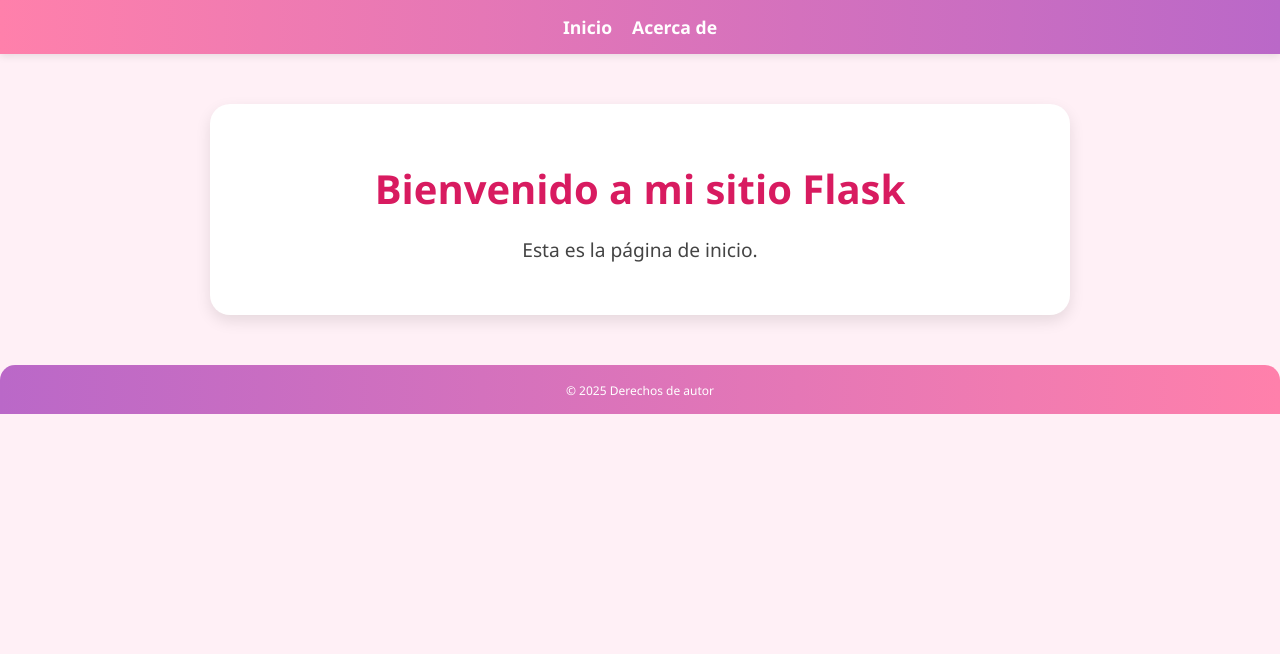
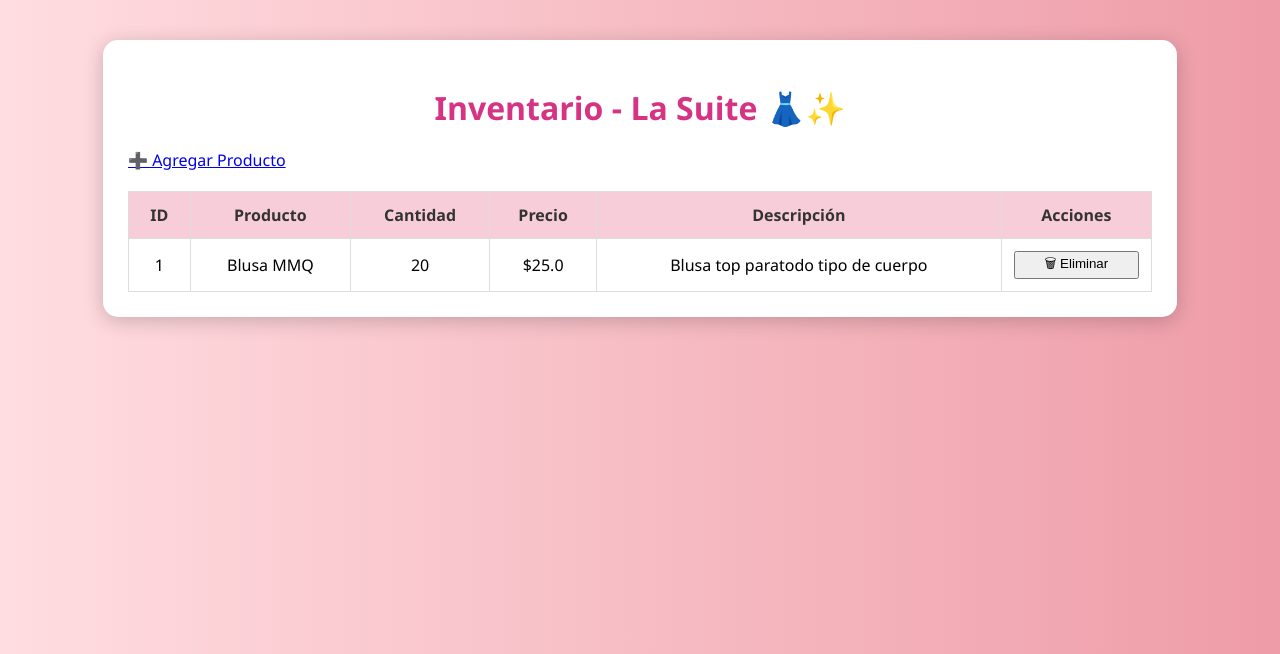
Before and after one commit to Estefania25A/Proyecto, a Flask app: page / in a window 1280 px wide. Shown: the top 654 px of the page. Run offline with Flask 3, Linux system fonts and the light colour scheme; data comes from the database, SQL or seed files in the repository; both versions use the stored data as it was after the commit.

Commit message:
Actualizado semana 11

```diff
--- a/app.py
+++ b/app.py
@@ -1,14 +1,71 @@
-from flask import Flask, render_template
+from flask import Flask, render_template, request, redirect, url_for
+import sqlite3
+from inventario import Producto, Inventario
 
 app = Flask(__name__)
 
+# Crear instancia de inventario en memoria
+inventario = Inventario()
+
+# --- Inicializar base de datos ---
+def init_db():
+    conn = sqlite3.connect("inventario.db")
+    cursor = conn.cursor()
+    cursor.execute("""
+        CREATE TABLE IF NOT EXISTS productos (
+            id INTEGER PRIMARY KEY AUTOINCREMENT,
+            nombre TEXT NOT NULL,
+            cantidad INTEGER NOT NULL,
+            precio REAL NOT NULL,
+            descripcion TEXT
+        )
+    """)
+    conn.commit()
+    conn.close()
+
+# --- Ruta principal ---
 @app.route("/")
 def index():
-    return render_template("index.html", title="Inicio")
+    conn = sqlite3.connect("inventario.db")
+    cursor = conn.cursor()
+    cursor.execute("SELECT * FROM productos")
+    productos = cursor.fetchall()
+    conn.close()
+    return render_template("index.html", productos=productos)
 
-@app.route("/about")
-def about():
-    return render_template("about.html", title="Acerca de")
+# --- Agregar producto ---
+@app.route("/add", methods=["GET", "POST"])
+def add():
+    if request.method == "POST":
+        nombre = request.form["nombre"]
+        cantidad = int(request.form["cantidad"])
+        precio = float(request.form["precio"])
+        descripcion = request.form["descripcion"]
+
+        conn = sqlite3.connect("inventario.db")
+        cursor = conn.cursor()
+        cursor.execute(
+            "INSERT INTO productos (nombre, cantidad, precio, descripcion) VALUES (?, ?, ?, ?)",
+            (nombre, cantidad, precio, descripcion)
+        )
+        conn.commit()
+        conn.close()
+
+        return redirect(url_for("index"))
+
+    return render_template("add.html")
+
+# --- Eliminar producto ---
+@app.route("/delete/<int:id>", methods=["POST"])
+def delete(id):
+    conn = sqlite3.connect("inventario.db")
+    cursor = conn.cursor()
+    cursor.execute("DELETE FROM productos WHERE id=?", (id,))
+    conn.commit()
+    conn.close()
+    return redirect(url_for("index"))
+
 
 if __name__ == "__main__":
+    init_db()
     app.run(debug=True)
--- a/static/styles.css
+++ b/static/styles.css
@@ -1,85 +1,85 @@
-/* Fuente moderna y colores suaves */
 body {
-  font-family: "Poppins", "Segoe UI", Tahoma, sans-serif;
+    font-family: 'Segoe UI', Tahoma, Geneva, Verdana, sans-serif;
+    background: linear-gradient(to right, #ffdde1, #ee9ca7);
     margin: 0;
     padding: 0;
-  background: #fff0f6; /* rosita muy suave */
-  color: #444;
 }
 
-/* Header y navegación */
-.site-header {
-  background: linear-gradient(90deg, #ff80ab, #ba68c8);
-  padding: 15px 30px;
-  box-shadow: 0 2px 8px rgba(0,0,0,0.1);
+.container {
+    width: 80%;
+    margin: auto;
+    background: #fff;
+    padding: 25px;
+    margin-top: 40px;
+    border-radius: 15px;
+    box-shadow: 0 4px 20px rgba(0,0,0,0.2);
 }
 
-.nav {
-  display: flex;
-  gap: 20px;
-  justify-content: center;
+h1 {
+    text-align: center;
+    color: #d63384;
+    margin-bottom: 20px;
 }
 
-.nav a {
-  color: white;
-  text-decoration: none;
-  font-weight: bold;
-  font-size: 1.1rem;
-  transition: all 0.3s ease;
+table {
+    width: 100%;
+    border-collapse: collapse;
+    margin-top: 20px;
 }
 
-.nav a:hover {
-  color: #ffe082;
-  text-decoration: underline;
-}
-
-/* Contenedor principal */
-.container {
-  max-width: 800px;
-  margin: 50px auto;
-  padding: 30px;
-  background: white;
-  border-radius: 20px;
-  box-shadow: 0 6px 15px rgba(0,0,0,0.1);
+th, td {
+    border: 1px solid #ddd;
+    padding: 12px;
     text-align: center;
 }
 
-h1 {
-  color: #d81b60; /* rosa fuerte */
-  font-size: 2.5rem;
-  margin-bottom: 15px;
+th {
+    background: #f8cdda;
+    color: #333;
 }
 
-p {
-  font-size: 1.2rem;
-  line-height: 1.6;
+tr:nth-child(even) {
+    background: #fdf1f7;
 }
 
-/* Botón bonito */
-button, .btn {
-  background: #f48fb1;
-  border: none;
-  padding: 12px 25px;
-  border-radius: 25px;
-  font-size: 1rem;
-  font-weight: bold;
+.btn {
+    display: inline-block;
+    background: #d63384;
     color: white;
-  cursor: pointer;
-  transition: background 0.3s ease;
+    padding: 10px 15px;
+    text-decoration: none;
+    border-radius: 8px;
+    transition: 0.3s;
 }
 
-button:hover, .btn:hover {
-  background: #ec407a;
+.btn:hover {
+    background: #a61e6b;
 }
 
-/* Footer */
-.site-footer {
-  text-align: center;
-  padding: 15px;
-  background: linear-gradient(90deg, #ba68c8, #ff80ab);
-  color: white;
-  margin-top: 50px;
-  font-size: 0.9rem;
-  border-top-left-radius: 15px;
-  border-top-right-radius: 15px;
+.btn-danger {
+    background: #dc3545;
 }
+
+.btn-danger:hover {
+    background: #a71d2a;
+}
+
+.btn-cancel {
+    background: #6c757d;
+}
+
+.btn-cancel:hover {
+    background: #565e64;
+}
+
+form {
+    display: flex;
+    flex-direction: column;
+    gap: 15px;
+}
+
+input {
+    padding: 10px;
+    border: 1px solid #ccc;
+    border-radius: 8px;
+}
--- a/templates/base.html
+++ b/templates/base.html
@@ -1,28 +1,29 @@
 <!doctype html>
 <html lang="es">
 <head>
-  <meta charset="utf-8" />
-  <meta name="viewport" content="width=device-width, initial-scale=1" />
-  <title>{% block title %}{{ title or "Mi sitio Flask" }}{% endblock %}</title>
+  <meta charset="utf-8">
+  <title>{% block title %}My Suite{% endblock %}</title>
   <link rel="stylesheet" href="{{ url_for('static', filename='styles.css') }}">
-  {% block extra_css %}{% endblock %}
 </head>
 <body>
-  <header class="site-header">
-    <nav class="nav">
-      <a href="{{ url_for('index') }}">Inicio</a>
-      <a href="{{ url_for('about') }}">Acerca de</a>
-    </nav>
-  </header>
+  <nav class="nav">
+    <a href="{{ url_for('home') }}">Inicio</a>
+    <a href="{{ url_for('listar_productos') }}">Inventario</a>
+    <a href="{{ url_for('about') }}">Acerca de</a>
+  </nav>
+
+  {% with messages = get_flashed_messages(with_categories=true) %}
+    {% if messages %}
+      <div class="flash">
+        {% for cat, msg in messages %}
+          <div class="flash-item {{ cat }}">{{ msg }}</div>
+        {% endfor %}
+      </div>
+    {% endif %}
+  {% endwith %}
 
   <main class="container">
     {% block content %}{% endblock %}
   </main>
-
-  <footer class="site-footer">
-    <small>© {{ 2025 }} Derechos de autor</small>
-  </footer>
-
-  {% block extra_js %}{% endblock %}
 </body>
 </html>
--- a/templates/index.html
+++ b/templates/index.html
@@ -1,8 +1,43 @@
-{% extends "base.html" %}
+<!DOCTYPE html>
+<html lang="es">
+<head>
+    <meta charset="UTF-8">
+    <title>Inventario - La Suite 👗✨</title>
+    <link rel="stylesheet" href="{{ url_for('static', filename='styles.css') }}">
+</head>
+<body>
+    <div class="container">
+        <h1>Inventario - <span>La Suite 👗✨</span></h1>
+        <a href="{{ url_for('add') }}" class="btn-add">➕ Agregar Producto</a>
 
-{% block title %}Inicio{% endblock %}
-
-{% block content %}
-<h1>Bienvenido a mi sitio Flask </h1>
-<p>Esta es la página de inicio.</p>
-{% endblock %}
+        <table>
+            <thead>
+                <tr>
+                    <th>ID</th>
+                    <th>Producto</th>
+                    <th>Cantidad</th>
+                    <th>Precio</th>
+                    <th>Descripción</th>
+                    <th>Acciones</th>
+                </tr>
+            </thead>
+            <tbody>
+                {% for producto in productos %}
+                <tr>
+                    <td>{{ producto[0] }}</td>
+                    <td>{{ producto[1] }}</td>
+                    <td>{{ producto[2] }}</td>
+                    <td>${{ producto[3] }}</td>
+                    <td>{{ producto[4] }}</td>
+                    <td>
+                        <form action="{{ url_for('delete', id=producto[0]) }}" method="post">
+                            <button type="submit" class="btn-delete">🗑 Eliminar</button>
+                        </form>
+                    </td>
+                </tr>
+                {% endfor %}
+            </tbody>
+        </table>
+    </div>
+</body>
+</html>
```
Also changed, not shown: forms.py (added, +27 -0 lines), inventario.py (added, +37 -0 lines), models.py (added, +18 -0 lines), templates/about.html (+3 -5 lines), templates/add.html (added, +28 -0 lines), templates/products/form.html (added, +22 -0 lines), templates/products/list.html (added, +44 -0 lines), index.py (added), inventario.db (added). Lines whose indentation alone changed are shown as unchanged.
